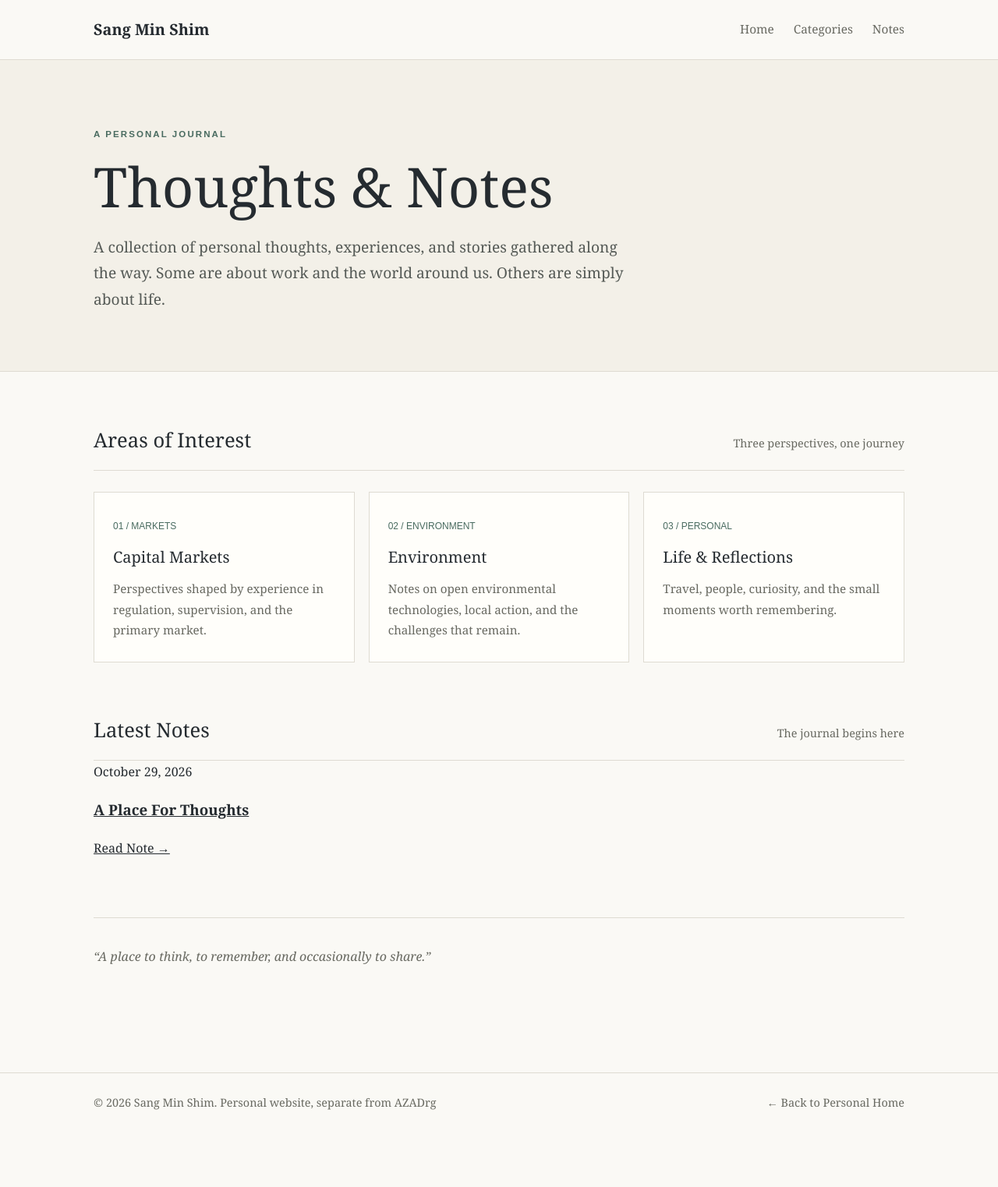
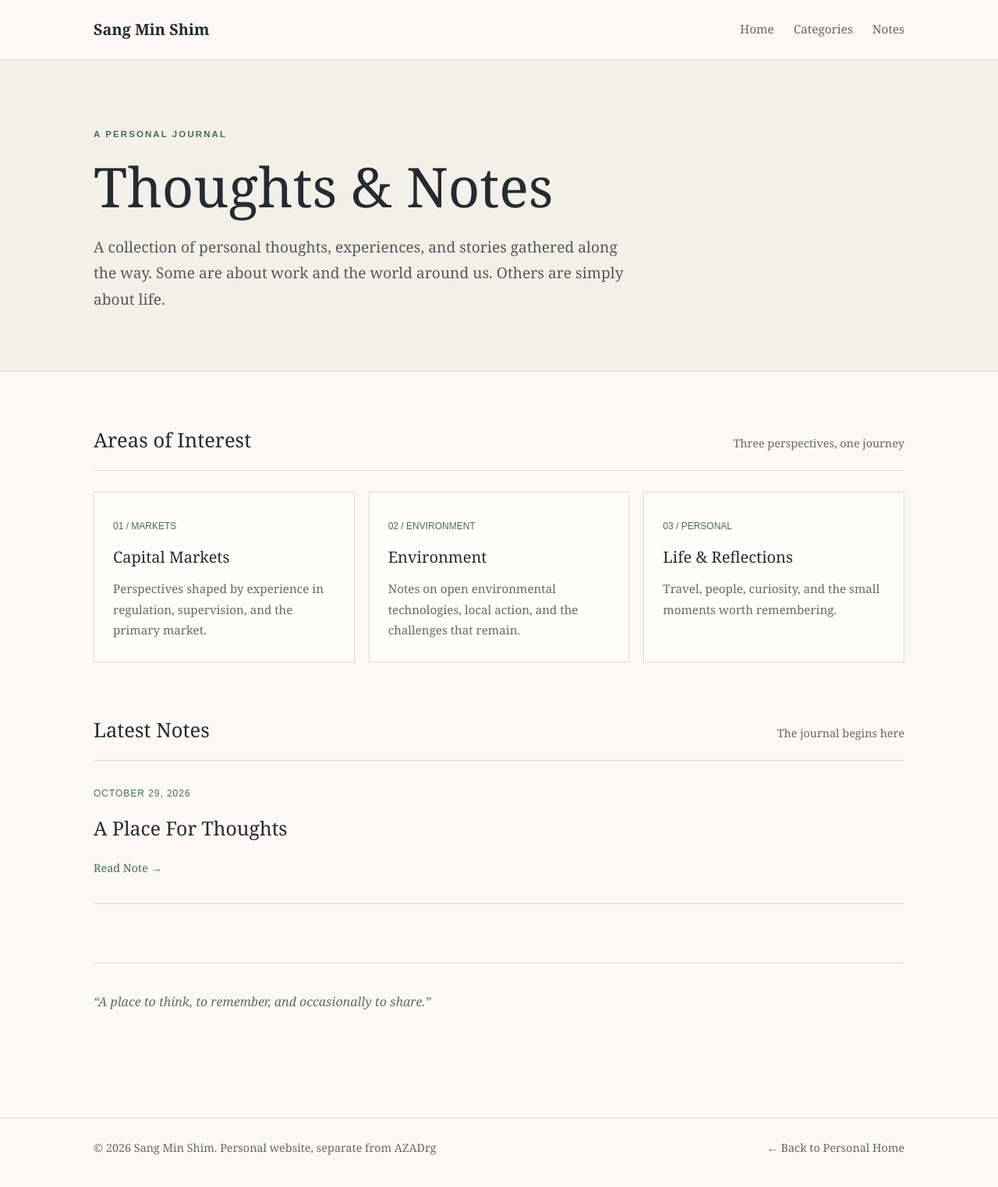
Before and after one commit to ssimsangmin49-creator/personal-home, a Jekyll site: the page built from blog/index.html, in a window 1280 px wide. Shown: the whole page at 78% size. Built offline with Jekyll 4.4.1, drawn with Linux system fonts in a browser that asks for light colours; before the commit the page ends 1465 px from its top, so only the background shows below that.

Commit message:
Update index.html

```diff
--- a/blog/index.html
+++ b/blog/index.html
@@ -42,7 +42,50 @@
     .footer-row { display:flex; justify-content:space-between; gap:20px; flex-wrap:wrap; }
     .footer-row a { text-decoration:none; }
     @media (max-width:700px) { .wrap { width:min(100% - 32px,1040px); } .nav { align-items:flex-start; flex-direction:column; padding:17px 0; gap:7px; } .nav-links { gap:18px; } .hero { padding:58px 0; } .categories { grid-template-columns:1fr; } main { padding-top:48px; } }
+
+/* Latest Notes */
+
+.note-item {
+  padding: 32px 0;
+  border-bottom: 1px solid var(--line);
+}
+
+.note-meta {
+  font-family: Arial, sans-serif;
+  font-size: .75rem;
+  letter-spacing: .08em;
+  text-transform: uppercase;
+  color: var(--accent);
+}
+
+.note-item h3 {
+  font-size: 1.55rem;
+  font-weight: normal;
+  margin: 12px 0;
+}
+
+.note-item h3 a {
+  text-decoration: none;
+}
+
+.note-item p {
+  color: var(--muted);
+  font-size: 1rem;
+  max-width: 720px;
+  margin: 0 0 15px;
+}
+
+.read-more {
+  color: var(--accent);
+  text-decoration: none;
+  font-size: .9rem;
+}
+
+.read-more:hover {
+  text-decoration: underline;
+}
   </style>
+
 </head>
 <body>
   <header>
```
